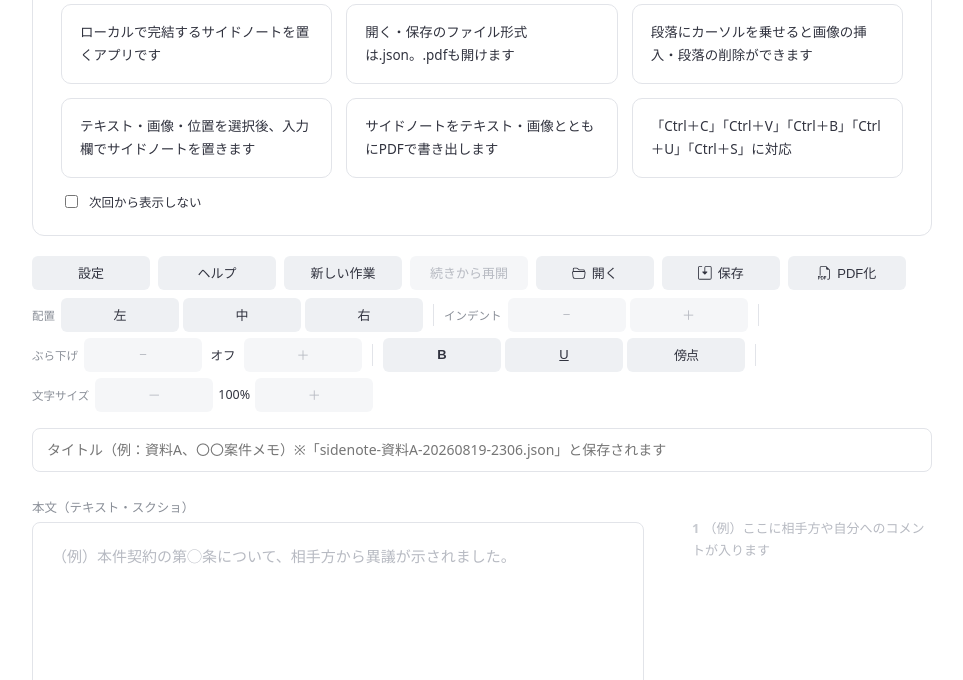
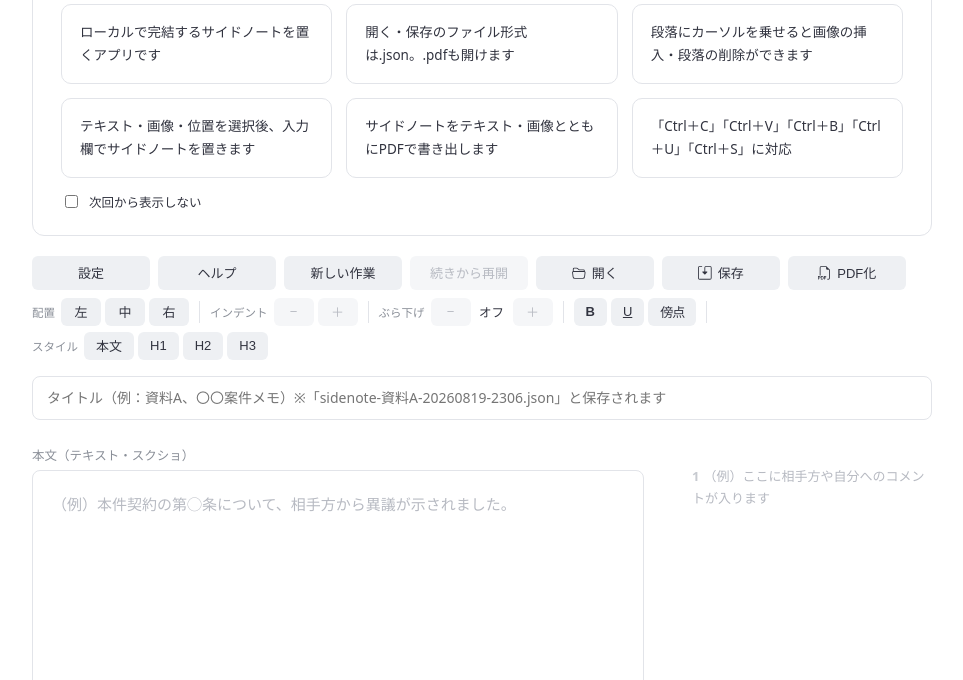
Before and after one commit to minnanosaiban/sidenote-pdf-doc, a website: page public/index.html in a window 1280 px wide. Shown: the part 120-800 px from the top of the page, without its empty margins (158-1121 px from the left). Drawn offline with Linux system fonts and the light colour scheme.

Commit message:
Update sidenote-pdf-doc

```diff
--- a/public/app.js
+++ b/public/app.js
@@ -39,9 +39,7 @@ const hangingLabel = document.getElementById("hangingLabel");
 const boldBtn = document.getElementById("boldBtn");
 const underlineBtn = document.getElementById("underlineBtn");
 const kentenBtn = document.getElementById("kentenBtn");
-const fontDecBtn = document.getElementById("fontDecBtn");
-const fontIncBtn = document.getElementById("fontIncBtn");
-const fontLevelLabel = document.getElementById("fontLevelLabel");
+const styleBtns = Array.from(formatToolbarEl.querySelectorAll("[data-style]"));
 const docStackEl = document.getElementById("docStack");
 const docLabelEl = document.getElementById("docLabel");
 const pdfViewerEl = document.getElementById("pdfViewer");
@@ -85,18 +83,21 @@ function colorLabel(color) {
 // この端末の個人的な表示設定として扱い、.jsonへは保存しない（md書き出しには名前を常に含める＝別扱い）。
 let showAuthorLabel = false;
 
-// インデント／ぶら下げインデント／文字サイズは.paraのdata属性（data-indent-level・data-hanging・
-// data-font-level）で持たせ、画面・印刷（PDF化）の両方がこの属性から表示用のスタイルを組み立てる
+// インデント／ぶら下げインデント／スタイルは.paraのdata属性（data-indent-level・data-hanging・
+// data-style）で持たせ、画面・印刷（PDF化）の両方がこの属性から表示用のスタイルを組み立てる
 // （値そのものは属性が正、スタイルは都度の計算結果というのが唯一の情報源になる）。
 const INDENT_STEP_EM = 1;
 const INDENT_LEVEL_MAX = 6;
 // ぶら下げは1〜3文字幅から選べる（0＝なし）。1文字＝1em（本文の37字組版と同じ「全角1文字≒1em」の前提）。
 const HANGING_CHAR_EM = 1;
 const HANGING_MAX = 3;
-// 文字サイズは1段階＝10%刻みにして、画面のfmt-labelにそのまま「70%〜150%」ときりのいい数字で出せるようにする。
-const FONT_STEP_EM = 0.1;
-const FONT_LEVEL_MIN = -3;
-const FONT_LEVEL_MAX = 5;
+// スタイルは「本文」＋見出し3段階（H1〜H3）の離散的な4択（かつての70%〜150%の連続ステッパー式
+// 文字サイズは廃止）。data-styleが無い＝本文（フォントサイズ・太さともに素のまま）。
+const PARA_STYLE_LOOKS = {
+  h1: { fontSize: "1.3em", fontWeight: "700" },
+  h2: { fontSize: "1.15em", fontWeight: "700" },
+  h3: { fontSize: "1em", fontWeight: "700" },
+};
 
 const debounce = (fn, ms) => {
   let t;
@@ -244,7 +245,7 @@ function applyProjectData(data) {
   titleInput.value = data.title || "";
   // innerHTMLの再代入で.para-imageのボタン等のイベントリスナーは失われるため、必ず再バインドする。
   doc.querySelectorAll(".para-image").forEach(bindImageParaEvents);
-  // 配置・インデント・ぶら下げ・文字サイズはdocHTMLに焼き込まれたインラインstyleでそのまま復元されるが、
+  // 配置・インデント・ぶら下げ・スタイルはdocHTMLに焼き込まれたインラインstyleでそのまま復元されるが、
   // 旧バージョン・手編集されたファイル等でdata属性だけがありstyleが伴わない場合に備え、念のため再計算する。
   applyParaStyles(Array.from(doc.querySelectorAll(".para:not(.para-image)")));
   renumberAndLayout();
@@ -362,10 +363,10 @@ function buildPrintPara(paraEl) {
     p.style.paddingLeft = `${base + hangingChars * HANGING_CHAR_EM}em`;
     p.style.textIndent = hangingChars > 0 ? `-${hangingChars * HANGING_CHAR_EM}em` : "0";
   }
-  // 配置・文字サイズも画面（#doc）側の書式ツールバーで付けたdata属性をそのまま踏襲する。
+  // 配置・スタイルも画面（#doc）側の書式ツールバーで付けたdata属性をそのまま踏襲する。
   if (paraEl.dataset.align) p.style.textAlign = paraEl.dataset.align;
-  const fontLevel = Number(paraEl.dataset.fontLevel || 0);
-  if (fontLevel) p.style.fontSize = `${1 + fontLevel * FONT_STEP_EM}em`;
+  const styleLook = PARA_STYLE_LOOKS[paraEl.dataset.style];
+  if (styleLook) { p.style.fontSize = styleLook.fontSize; p.style.fontWeight = styleLook.fontWeight; }
   Array.from(paraEl.childNodes).forEach((n) => p.appendChild(buildPrintNode(n)));
   return p;
 }
@@ -1000,11 +1001,11 @@ function deletePara(para) {
     para.className = "para";
     para.removeAttribute("data-para-id");
     para.removeAttribute("contenteditable");   // .para-imageで付けたcontentEditable="false"を解除
-    para.removeAttribute("style");   // 配置・インデント・ぶら下げ・文字サイズの見た目もリセットする
+    para.removeAttribute("style");   // 配置・インデント・ぶら下げ・スタイルの見た目もリセットする
     delete para.dataset.indentLevel;
     delete para.dataset.hanging;
     delete para.dataset.align;
-    delete para.dataset.fontLevel;
+    delete para.dataset.style;
     para.innerHTML = "<br>";
   } else {
     para.remove();
@@ -1049,7 +1050,7 @@ function insertNewParagraph() {
   const range = sel.getRangeAt(0);
   if (!doc.contains(range.commonAncestorContainer)) return;
   if (rangeOverlapsLockedAnchor(range)) return;
-  const currentPara = getCurrentPara();   // Enter前の段落。配置・インデント・ぶら下げ・文字サイズを引き継ぐために控えておく
+  const currentPara = getCurrentPara();   // Enter前の段落。配置・インデント・ぶら下げ・スタイルを引き継ぐために控えておく
 
   // 挿入した.paraを一時属性で目印してすぐ拾い、カーソルをその中（brの手前＝空行の先頭）に置く。
   document.execCommand("insertHTML", false, '<div class="para" data-new-para="1"><br></div>');
@@ -1065,8 +1066,8 @@ function insertNewParagraph() {
   sel.addRange(r);
 }
 
-// ---- 本文（#doc）の書式ツールバー：配置／インデント／ぶら下げ／太字下線／傍点／文字サイズ ----
-// 配置・インデント・ぶら下げ・文字サイズは「段落」の属性として扱う（カーソルのある1段落、
+// ---- 本文（#doc）の書式ツールバー：配置／インデント／ぶら下げ／太字下線／傍点／スタイル ----
+// 配置・インデント・ぶら下げ・スタイルは「段落」の属性として扱う（カーソルのある1段落、
 // または選択範囲が複数段落にまたがる場合はその全段落）。太字・下線・傍点だけは選択した文字への
 // 適用にする。画像ブロックはテキストの書式という性質上、対象から外す。
 // 段落pの内容が選択範囲rangeと実際に重なっているか（両端が触れているだけ＝実際には0文字の
@@ -1112,16 +1113,17 @@ function applyParaStyles(paras) {
       p.style.textIndent = "";
     }
     p.style.textAlign = p.dataset.align || "";
-    const fontLevel = Number(p.dataset.fontLevel || 0);
-    p.style.fontSize = fontLevel ? `${1 + fontLevel * FONT_STEP_EM}em` : "";
+    const styleLook = PARA_STYLE_LOOKS[p.dataset.style];
+    if (styleLook) { p.style.fontSize = styleLook.fontSize; p.style.fontWeight = styleLook.fontWeight; }
+    else { p.style.fontSize = ""; p.style.fontWeight = ""; }
   });
 }
 
-// Enterで段落を分けた直後は、直前の段落の配置・インデント・ぶら下げ・文字サイズを引き継ぐ
+// Enterで段落を分けた直後は、直前の段落の配置・インデント・ぶら下げ・スタイルを引き継ぐ
 // （準備書面等の番号付き項目を続けて書く時、行ごとに書式を付け直さずに済むようにするため）。
 // 太字・下線は文字への書式なので対象外（新しい行の頭は素の状態から始まる）。
 function inheritParaFormat(fromPara, toPara) {
-  ["indentLevel", "hanging", "align", "fontLevel"].forEach((key) => {
+  ["indentLevel", "hanging", "align", "style"].forEach((key) => {
     if (fromPara.dataset[key] !== undefined) toPara.dataset[key] = fromPara.dataset[key];
   });
   applyParaStyles([toPara]);
@@ -1151,7 +1153,7 @@ function applyIndentStep(delta) {
 indentDecBtn.onclick = () => applyIndentStep(-1);
 indentIncBtn.onclick = () => applyIndentStep(1);
 
-// ぶら下げは0（なし）〜3文字の幅から選ぶ（インデント・文字サイズと同じ−／＋のステッパー式）。
+// ぶら下げは0（なし）〜3文字の幅から選ぶ（インデントと同じ−／＋のステッパー式）。
 function applyHangingStep(delta) {
   const paras = getTargetParas();
   if (!paras.length) return;
@@ -1166,19 +1168,16 @@ function applyHangingStep(delta) {
 hangingDecBtn.onclick = () => applyHangingStep(-1);
 hangingIncBtn.onclick = () => applyHangingStep(1);
 
-function applyFontStep(delta) {
+// スタイルは「本文」（data-style無し）とH1〜H3の排他選択（配置と同じ考え方）。
+function applyStyle(styleKey) {
   const paras = getTargetParas();
   if (!paras.length) return;
-  paras.forEach((p) => {
-    const level = Math.max(FONT_LEVEL_MIN, Math.min(FONT_LEVEL_MAX, Number(p.dataset.fontLevel || 0) + delta));
-    if (level === 0) delete p.dataset.fontLevel; else p.dataset.fontLevel = String(level);
-  });
+  paras.forEach((p) => { if (!styleKey) delete p.dataset.style; else p.dataset.style = styleKey; });
   applyParaStyles(paras);
   updateFormatToolbarState();
   autoSaveDebounced();
 }
-fontDecBtn.onclick = () => applyFontStep(-1);
-fontIncBtn.onclick = () => applyFontStep(1);
+styleBtns.forEach((btn) => { btn.onclick = () => applyStyle(btn.dataset.style); });
 
 // 太字・下線は選択した文字へ（execCommand経由＝Ctrl+Zのundo対象にもなる）。
 // 選択が折りたたまれている（カーソルだけ）場合はブラウザ標準の挙動として、以後タイプする文字に適用される。
@@ -1245,8 +1244,8 @@ formatToolbarEl.addEventListener("mousedown", (e) => {
   if (e.target.closest("button")) e.preventDefault();
 });
 
-// 現在のカーソル位置（または選択）に応じて、ツールバーの状態（選択中の配置・ぶら下げの強調表示、
-// インデント・文字サイズの上下限での無効化、文字サイズの表示、太字・下線の強調表示）を更新する。
+// 現在のカーソル位置（または選択）に応じて、ツールバーの状態（選択中の配置・ぶら下げ・スタイルの
+// 強調表示、インデントの上下限での無効化、太字・下線の強調表示）を更新する。
 function updateFormatToolbarState() {
   const paras = getTargetParas();
   const p = paras[0] || null;
@@ -1263,10 +1262,8 @@ function updateFormatToolbarState() {
   indentDecBtn.disabled = !p || indentLevel <= 0;
   indentIncBtn.disabled = !p || indentLevel >= INDENT_LEVEL_MAX;
 
-  const fontLevel = p ? Number(p.dataset.fontLevel || 0) : 0;
-  fontLevelLabel.textContent = `${Math.round((1 + fontLevel * FONT_STEP_EM) * 100)}%`;
-  fontDecBtn.disabled = !p || fontLevel <= FONT_LEVEL_MIN;
-  fontIncBtn.disabled = !p || fontLevel >= FONT_LEVEL_MAX;
+  const styleKey = p ? (p.dataset.style || "") : "";
+  styleBtns.forEach((btn) => btn.classList.toggle("active", !!p && (btn.dataset.style || "") === styleKey));
 
   let boldActive = false, underlineActive = false;
   try {
--- a/public/index.html
+++ b/public/index.html
@@ -18,7 +18,7 @@
 <meta name="twitter:description" content="文章やスクショにサイドノートを書き込んでPDFにできるアプリ">
 <meta name="twitter:image" content="https://sidenote-pdf-doc.pages.dev/og-image-large.png">
 <!-- ?v=NUM はキャッシュ対策。style.css/app.jsを直す度に、直したファイルの番号だけ+1する。 -->
-<link rel="stylesheet" href="style.css?v=30">
+<link rel="stylesheet" href="style.css?v=32">
 </head>
 <body>
 
@@ -71,7 +71,7 @@
   </button>
 </div>
 
-<!-- 本文（左カラム）の書式ツールバー。配置・インデント・文字サイズはカーソルのある段落
+<!-- 本文（左カラム）の書式ツールバー。配置・インデント・ぶら下げ・スタイルはカーソルのある段落
      （複数段落にまたがる選択時はその全段落）へ、太字・下線は選択範囲の文字へ適用する。
      ボタンは.toolbar-format側のmousedownでpreventDefaultし、クリックしても#docの
      フォーカス・選択範囲を失わないようにする（失うとどの段落・範囲に適用すべきか分からなくなるため）。 -->
@@ -79,26 +79,26 @@
   <span class="fmt-unit">
     <span class="fmt-group-label">配置</span>
     <span class="fmt-group">
-      <button type="button" class="fmt-btn" data-align="left" title="左揃え">左</button>
-      <button type="button" class="fmt-btn" data-align="center" title="中央揃え">中</button>
-      <button type="button" class="fmt-btn" data-align="right" title="右揃え">右</button>
+      <button type="button" class="fmt-btn fmt-btn-2ch" data-align="left" title="左揃え">左</button>
+      <button type="button" class="fmt-btn fmt-btn-2ch" data-align="center" title="中央揃え">中</button>
+      <button type="button" class="fmt-btn fmt-btn-2ch" data-align="right" title="右揃え">右</button>
     </span>
   </span>
   <span class="sep"></span>
   <span class="fmt-unit">
     <span class="fmt-group-label">インデント</span>
     <span class="fmt-group">
-      <button type="button" class="fmt-btn" id="indentDecBtn" title="インデントを減らす">−</button>
-      <button type="button" class="fmt-btn" id="indentIncBtn" title="インデントを増やす">＋</button>
+      <button type="button" class="fmt-btn fmt-btn-2ch" id="indentDecBtn" title="インデントを減らす">−</button>
+      <button type="button" class="fmt-btn fmt-btn-2ch" id="indentIncBtn" title="インデントを増やす">＋</button>
     </span>
   </span>
   <span class="sep"></span>
   <span class="fmt-unit">
     <span class="fmt-group-label">ぶら下げ</span>
     <span class="fmt-group">
-      <button type="button" class="fmt-btn" id="hangingDecBtn" title="ぶら下げの幅を減らす">−</button>
+      <button type="button" class="fmt-btn fmt-btn-2ch" id="hangingDecBtn" title="ぶら下げの幅を減らす">−</button>
       <span class="fmt-label" id="hangingLabel">オフ</span>
-      <button type="button" class="fmt-btn" id="hangingIncBtn" title="ぶら下げの幅を増やす（1〜3字。2行目以降だけを字下げします。番号付き項目の折り返しに）">＋</button>
+      <button type="button" class="fmt-btn fmt-btn-2ch" id="hangingIncBtn" title="ぶら下げの幅を増やす（1〜3字。2行目以降だけを字下げします。番号付き項目の折り返しに）">＋</button>
     </span>
   </span>
   <span class="sep"></span>
@@ -109,11 +109,12 @@
   </span>
   <span class="sep"></span>
   <span class="fmt-unit">
-    <span class="fmt-group-label">文字サイズ</span>
+    <span class="fmt-group-label">スタイル</span>
     <span class="fmt-group">
-      <button type="button" class="fmt-btn" id="fontDecBtn" title="文字を小さくする">－</button>
-      <span class="fmt-label" id="fontLevelLabel">100%</span>
-      <button type="button" class="fmt-btn" id="fontIncBtn" title="文字を大きくする">＋</button>
+      <button type="button" class="fmt-btn fmt-btn-2ch" data-style="" title="本文（見出しを解除）">本文</button>
+      <button type="button" class="fmt-btn fmt-btn-2ch" data-style="h1" title="見出し1">H1</button>
+      <button type="button" class="fmt-btn fmt-btn-2ch" data-style="h2" title="見出し2">H2</button>
+      <button type="button" class="fmt-btn fmt-btn-2ch" data-style="h3" title="見出し3">H3</button>
     </span>
   </span>
 </div>
@@ -150,7 +151,7 @@
   </label>
   <ul>
     <li>段落にカーソルを乗せると、右側に「＋画像」「×削除」のアイコンが出ます。「＋画像」はその段落の直後に画像を挿入、「×削除」はその段落（画像の場合はその1枚）だけを消します。</li>
-    <li>本文用の書式ツールバー：配置・インデント・ぶら下げ（1〜3字）・文字サイズはカーソルのある段落（複数段落を選択した場合はその全段落）に、太字・下線・傍点は選択した文字に適用されます。傍点は範囲選択が必須で、同じ範囲をもう一度選んで押すと解除できます。Enterで段落を分けた直後は、直前の段落と同じ配置・インデント・ぶら下げ・文字サイズを引き継ぎます。</li>
+    <li>本文用の書式ツールバー：配置・インデント・ぶら下げ（1〜3字）・スタイル（本文／H1〜H3の見出し）はカーソルのある段落（複数段落を選択した場合はその全段落）に、太字・下線・傍点は選択した文字に適用されます。傍点は範囲選択が必須で、同じ範囲をもう一度選んで押すと解除できます。Enterで段落を分けた直後は、直前の段落と同じ配置・インデント・ぶら下げ・スタイルを引き継ぎます。</li>
     <li>「開く」でPDFファイルを選ぶと、そのPDFにサイドノートを付けるモードになります。文字が選択できるPDFは範囲選択、スキャンなど文字が選択できないPDFはクリックまたはドラッグでノートの位置を指定します。</li>
     <li>保存はタイトル＋日時付きの.jsonファイルに書き出します（画像・PDF本体も内包されます）。</li>
     <li>「続きから再開」はブラウザ内の自動保存を読み込みます（.json保存とは別物で、この端末・このブラウザでのみ有効です）。</li>
@@ -205,6 +206,6 @@
   </div>
 </div>
 
-<script src="app.js?v=35"></script>
+<script src="app.js?v=36"></script>
 </body>
 </html>
--- a/public/style.css
+++ b/public/style.css
@@ -41,7 +41,7 @@ body {
 .toolbar .filebtn2 input { display: none; }
 .toolbar .sep { width: 1px; height: 22px; background: #e2e4e9; margin: 0 2px; }
 
-/* ── 本文の書式ツールバー（配置／インデント／ぶら下げ／太字下線／文字サイズ） ──
+/* ── 本文の書式ツールバー（配置／インデント／ぶら下げ／太字下線／スタイル） ──
    ファイル操作の.toolbarとは幅・並びの性格が違う（ラベルの長さがバラバラ）ため、
    固定幅118pxは踏襲せず、ボタンごとに中身の幅に合わせる。 */
 .toolbar-format { row-gap: 6px; }
@@ -57,11 +57,18 @@ body {
   font-size: 13px; height: 28px; min-width: 28px; padding: 0 8px; border-radius: 6px; border: none;
   background: #eef0f3; color: #31333f; cursor: pointer;
 }
+/* #formatToolbarは.toolbarも併せ持つため、そちらの固定幅118px・高さ34px（.toolbar button）が
+   同じ詳細度の.fmt-btnより後勝ちで効いてしまい、上のheight/min-widthが無視されていた
+   （実機で確認：全ボタンが118px幅の丸ボタンになっていた）。クラス2つ分の詳細度で明示的に打ち消す。 */
+.toolbar-format .fmt-btn { width: auto; height: 28px; }
 .fmt-btn:hover { background: #e2e4e9; color: #ff4b4b; }
 .fmt-btn:disabled { background: #f5f6f8; color: #b7bac2; cursor: not-allowed; }
 /* 選択中／適用中の状態は色を反転させて示す（note-popover .primaryと同じ赤地・白文字）。 */
 .fmt-btn.active { background: #ff4b4b; color: #fff; }
 .fmt-btn-wide { width: auto; padding: 0 10px; }
+/* 配置／インデント／ぶら下げ／スタイルは、ラベルの字数（「左」1字〜「本文」2字）に関わらず
+   全角2文字分の幅で揃える（列内でボタンの大きさがバラつかないようにするため）。 */
+.fmt-btn-2ch { min-width: 40px; }
 .fmt-btn-bold { font-weight: 700; }
 .fmt-btn-underline { text-decoration: underline; }
 .fmt-label { display: inline-block; min-width: 34px; font-size: 12.5px; color: #31333f; text-align: center; }
```
